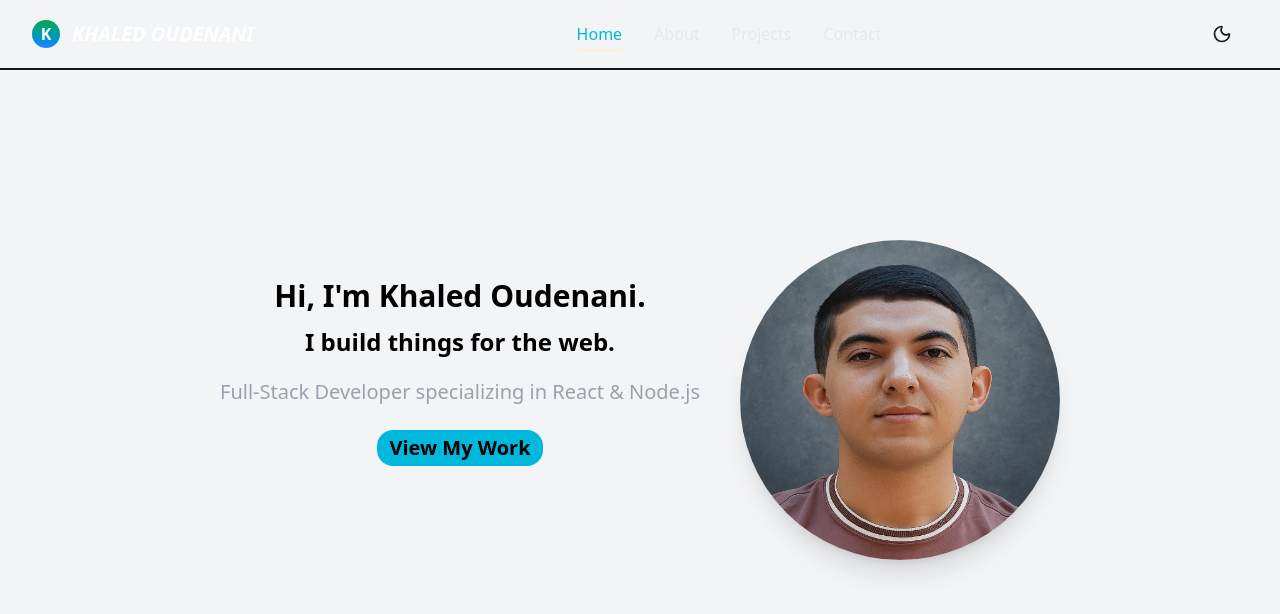
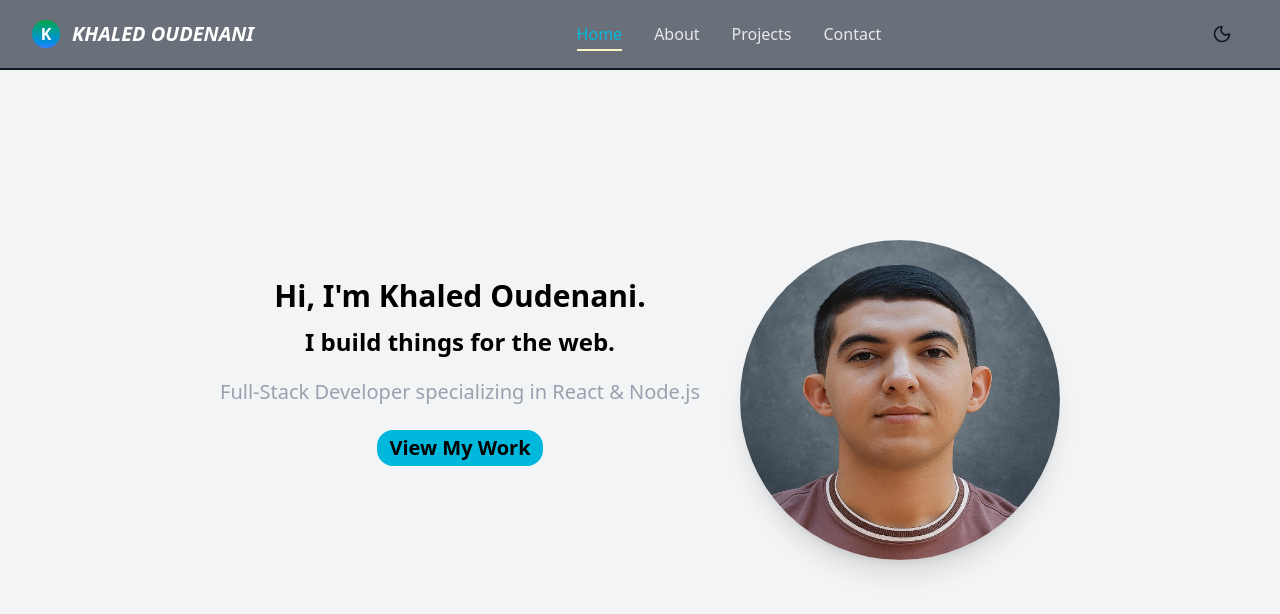
Before and after one commit to Khaled-Oudenani/portfolio, a React (Vite) app: page / in a window 1280 px wide. Shown: the top 614 px of the page. Built offline with nearby package versions, Linux system fonts and the light colour scheme; some icons are missing.

Commit message:
edit navbar

```diff
--- a/src/components/Navbar.jsx
+++ b/src/components/Navbar.jsx
@@ -1,112 +1,3 @@
-// import { useLocation } from "react-router-dom";
-// import { useState } from "react";
-// import { Menu, X } from "lucide-react";
-
-// const Navbar = () => {
-//   const [isMenuOpen, setIsMenuOpen] = useState(false);
-//   const location = useLocation();
-
-//   const navLinks = [
-//     { name: "Home", path: "/" },
-//     { name: "About", path: "/about" },
-//     { name: "Projects", path: "/projects" },
-//     { name: "Contact", path: "/contact" },
-//   ];
-
-//   const isActive = (path) => location.pathname === path;
-
-//   return (
-//     <nav className="fixed z-10 w-full border-b-2 border-gray-900 dark:border-gray-50 dark:bg-gray-800/50 bg-white/50">
-//       <div className="max-w-7xl px-4 sm:px-6 lg:px-8 mx-auto">
-//         <div className="flex justify-between items-center py-4">
-//           {/* Logo Section */}
-//           <div className="flex items-center gap-3">
-//             <div className="w-7 h-7 bg-gradient-to-t from-blue-500 to-green-600 rounded-full flex items-center justify-center text-white font-bold">
-//               K
-//             </div>
-//             <h1 className="text-lg sm:text-xl font-bold">
-//               <i>KHALED OUDENANI</i>
-//             </h1>
-//           </div>
-
-//           {/* Desktop Navigation */}
-//           <ul className="hidden md:flex flex-row gap-8 items-center">
-//             {navLinks.map((link) => (
-//               <li key={link.name}>
-//                 <a
-//                   href={link.path}
-//                   className={`text-base font-medium transition-colors duration-300 hover:text-blue-600 ${
-//                     isActive(link.path)
-//                       ? "text-blue-400 border-b-2 border-blue-700 pb-1"
-//                       : "text-gray-300"
-//                   }`}
-//                 >
-//                   {link.name}
-//                 </a>
-//               </li>
-//             ))}
-//           </ul>
-
-//           {/* Mobile Menu Button */}
-//           <button
-//             className="md:hidden p-2 rounded-lg hover:bg-gray-100 transition-colors"
-//             onClick={() => setIsMenuOpen(!isMenuOpen)}
-//             aria-label="Toggle menu"
-//           >
-//             {isMenuOpen ? (
-//               <X className="w-6 h-6 text-gray-300" />
-//             ) : (
-//               <Menu className="w-6 h-6 text-gray-300" />
-//             )}
-//           </button>
-//         </div>
-
-//         {/* Mobile Navigation */}
-//         {isMenuOpen && (
-//           <div className="md:hidden pb-4 animate-slideDown">
-//             <ul className="flex flex-col gap-4">
-//               {navLinks.map((link) => (
-//                 <li key={link.name}>
-//                   <a
-//                     href={link.path}
-//                     onClick={() => setIsMenuOpen(false)}
-//                     className={`block px-4 py-2 rounded-lg text-base font-medium transition-colors duration-300 ${
-//                       isActive(link.path)
-//                         ? "bg-blue-50 text-blue-600"
-//                         : "text-gray-200 hover:bg-gray-50"
-//                     }`}
-//                   >
-//                     {link.name}
-//                   </a>
-//                 </li>
-//               ))}
-//             </ul>
-//           </div>
-//         )}
-//       </div>
-
-//       <style>{`
-//         @keyframes slideDown {
-//           from {
-//             opacity: 0;
-//             transform: translateY(-10px);
-//           }
-//           to {
-//             opacity: 1;
-//             transform: translateY(0);
-//           }
-//         }
-
-//         .animate-slideDown {
-//           animation: slideDown 0.3s ease-out;
-//         }
-//       `}</style>
-//     </nav>
-//   );
-// };
-
-// export default Navbar;
-
 import { useLocation } from "react-router-dom";
 import { useState, useEffect } from "react";
 import { Menu, X, Sun, Moon } from "lucide-react";
@@ -156,7 +47,7 @@ const Navbar = () => {
   const isActive = (path) => location.pathname === path;
 
   return (
-    <nav className="fixed z-10 w-full border-b-2 border-gray-900 dark:border-gray-50 dark:bg-gray-900/60">
+    <nav className="fixed z-10 w-full border-b-2 border-gray-900 dark:border-gray-50 bg-gray-900/60">
       <div className="max-w-7xl px-4 sm:px-6 lg:px-8 mx-auto">
         <div className="flex justify-between items-center py-4">
           {/* Logo Section */}
```
